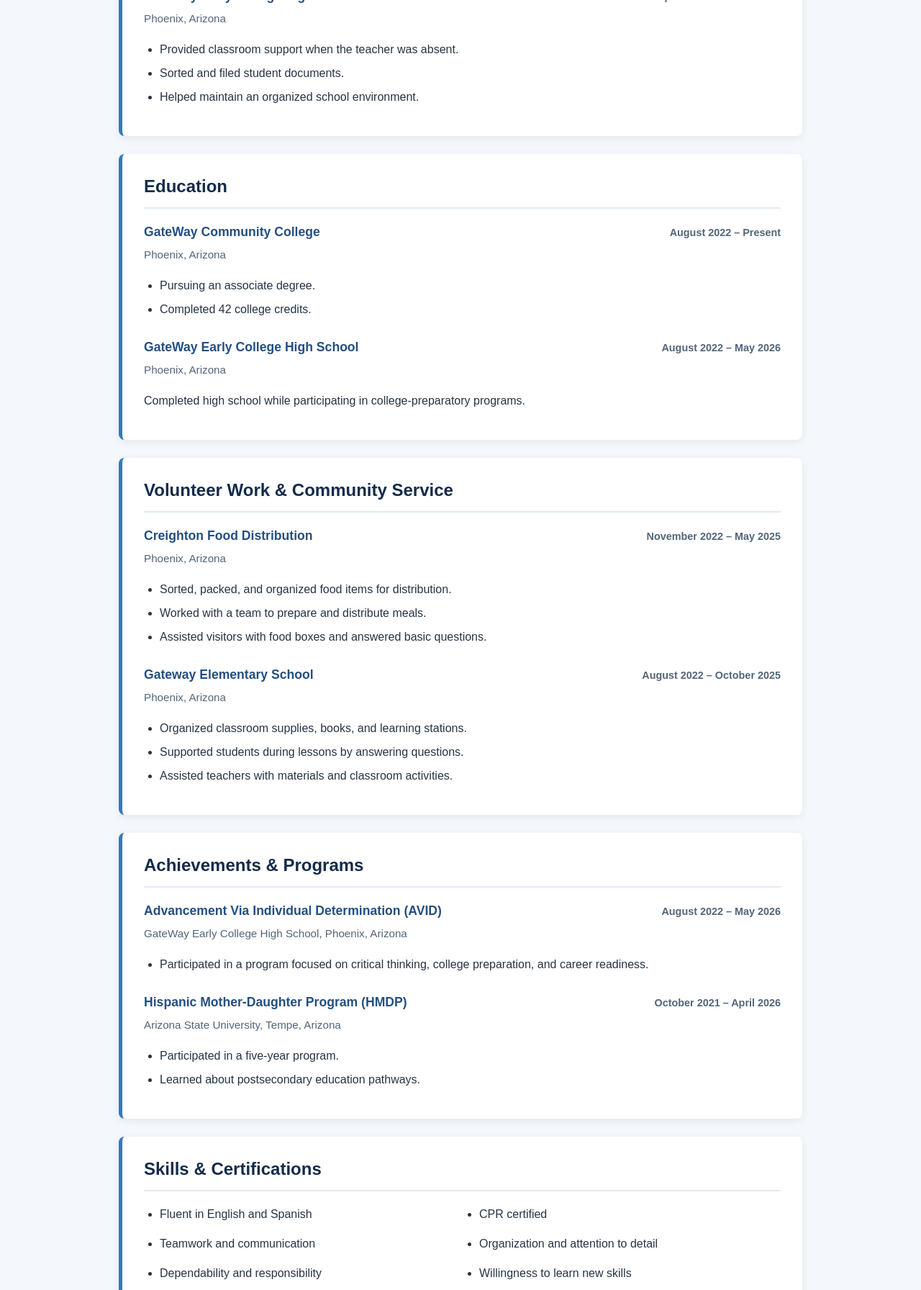
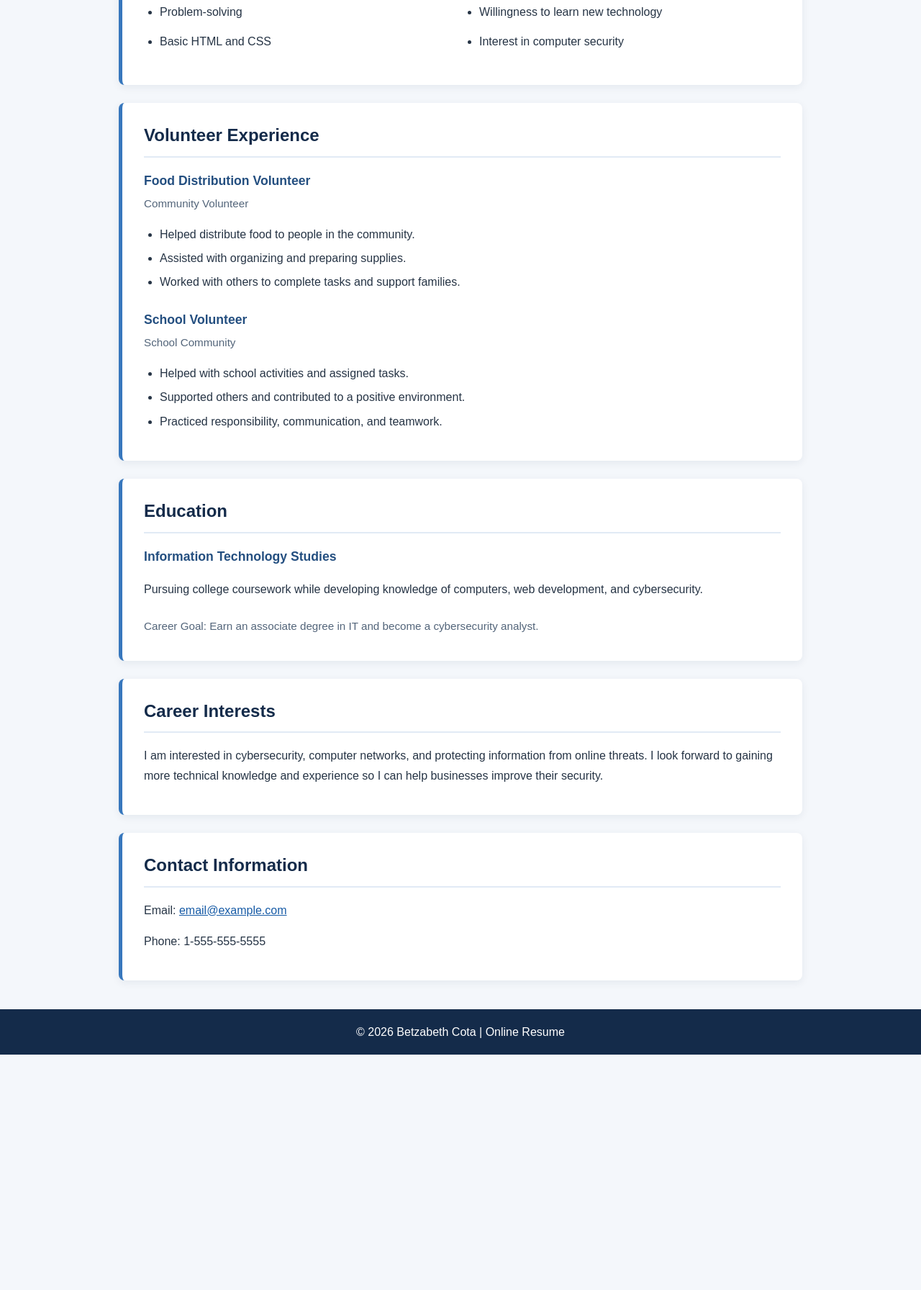
Before and after one commit to bet2190972/Resume, a plain HTML site: page index.html in a window 1280 px wide. Shown: the part 646-2438 px from the top of the page at 72% size. After the commit the page ends 2111 px from the top, so only its background shows below. Drawn offline with Linux system fonts and the light colour scheme.

Commit message:
Update index.html

```diff
--- a/index.html
+++ b/index.html
@@ -1,56 +1,78 @@
+
 <!DOCTYPE html>
 <html lang="en">
 <head>
     <meta charset="UTF-8">
     <meta name="viewport" content="width=device-width, initial-scale=1.0">
-    <meta name="description" content="Online resume of Betzabeth Cota Lopez.">
+    <meta name="description" content="Online resume highlighting education, volunteer experience, and cybersecurity career goals.">
 
-    <title>Betzabeth Cota Lopez | Resume</title>
+    <title>Betzabeth Cota | Online Resume</title>
+
     <link rel="stylesheet" href="style.css">
 </head>
 
 <body>
     <header class="hero">
         <div class="container">
-            <h1>Betzabeth Cota Lopez</h1>
-            <p class="subtitle">Student</p>
+            <h1>Betzabeth Cota</h1>
+            <p class="subtitle">Aspiring Cybersecurity Analyst</p>
 
             <nav aria-label="Main navigation">
-                <a href="#summary">Summary</a>
+                <a href="#about">About</a>
+                <a href="#skills">Skills</a>
                 <a href="#experience">Experience</a>
                 <a href="#education">Education</a>
-                <a href="#volunteer">Volunteer Work</a>
-                <a href="#achievements">Achievements</a>
-                <a href="#skills">Skills</a>
                 <a href="#contact">Contact</a>
             </nav>
         </div>
     </header>
 
     <main class="container">
-        <section id="summary" class="section">
-            <h2>Summary of Qualifications</h2>
-            <ul>
-                <li>Dependable individual eager to learn and develop new skills.</li>
-                <li>Dedicated and committed to succeeding in assigned tasks.</li>
-                <li>Responsible and motivated student.</li>
-                <li>Ability to work independently or as part of a team.</li>
+        <section id="about" class="section">
+            <h2>Profile</h2>
+            <p>
+                I am a motivated student interested in information technology
+                and cybersecurity. I am working toward building my technical
+                skills and learning how to protect computer systems and
+                personal information. I am reliable, organized, a quick learner,
+                and able to work well with a team. My goal is to become a
+                cybersecurity analyst and help keep people and organizations
+                safe online.
+            </p>
+        </section>
+
+        <section id="skills" class="section">
+            <h2>Skills</h2>
+            <ul class="skills-list">
+                <li>Teamwork and communication</li>
+                <li>Organization and time management</li>
+                <li>Problem-solving</li>
+                <li>Willingness to learn new technology</li>
+                <li>Basic HTML and CSS</li>
+                <li>Interest in computer security</li>
             </ul>
         </section>
 
         <section id="experience" class="section">
-            <h2>Experience</h2>
+            <h2>Volunteer Experience</h2>
 
             <article class="resume-item">
-                <div class="item-heading">
-                    <h3>GateWay Early College High School</h3>
-                    <span class="date">September 2026 – Present</span>
-                </div>
-                <p class="details">Phoenix, Arizona</p>
+                <h3>Food Distribution Volunteer</h3>
+                <p class="details">Community Volunteer</p>
                 <ul>
-                    <li>Provided classroom support when the teacher was absent.</li>
-                    <li>Sorted and filed student documents.</li>
-                    <li>Helped maintain an organized school environment.</li>
+                    <li>Helped distribute food to people in the community.</li>
+                    <li>Assisted with organizing and preparing supplies.</li>
+                    <li>Worked with others to complete tasks and support families.</li>
+                </ul>
+            </article>
+
+            <article class="resume-item">
+                <h3>School Volunteer</h3>
+                <p class="details">School Community</p>
+                <ul>
+                    <li>Helped with school activities and assigned tasks.</li>
+                    <li>Supported others and contributed to a positive environment.</li>
+                    <li>Practiced responsibility, communication, and teamwork.</li>
                 </ul>
             </article>
         </section>
@@ -59,106 +81,41 @@
             <h2>Education</h2>
 
             <article class="resume-item">
-                <div class="item-heading">
-                    <h3>GateWay Community College</h3>
-                    <span class="date">August 2022 – Present</span>
-                </div>
-                <p class="details">Phoenix, Arizona</p>
-                <ul>
-                    <li>Pursuing an associate degree.</li>
-                    <li>Completed 42 college credits.</li>
-                </ul>
+                <h3>Information Technology Studies</h3>
+                <p>
+                    Pursuing college coursework while developing knowledge
+                    of computers, web development, and cybersecurity.
+                </p>
             </article>
 
-            <article class="resume-item">
-                <div class="item-heading">
-                    <h3>GateWay Early College High School</h3>
-                    <span class="date">August 2022 – May 2026</span>
-                </div>
-                <p class="details">Phoenix, Arizona</p>
-                <p>Completed high school while participating in college-preparatory programs.</p>
-            </article>
+            <p class="details">
+                Career Goal: Earn an associate degree in IT and become a
+                cybersecurity analyst.
+            </p>
         </section>
 
-        <section id="volunteer" class="section">
-            <h2>Volunteer Work &amp; Community Service</h2>
-
-            <article class="resume-item">
-                <div class="item-heading">
-                    <h3>Creighton Food Distribution</h3>
-                    <span class="date">November 2022 – May 2025</span>
-                </div>
-                <p class="details">Phoenix, Arizona</p>
-                <ul>
-                    <li>Sorted, packed, and organized food items for distribution.</li>
-                    <li>Worked with a team to prepare and distribute meals.</li>
-                    <li>Assisted visitors with food boxes and answered basic questions.</li>
-                </ul>
-            </article>
-
-            <article class="resume-item">
-                <div class="item-heading">
-                    <h3>Gateway Elementary School</h3>
-                    <span class="date">August 2022 – October 2025</span>
-                </div>
-                <p class="details">Phoenix, Arizona</p>
-                <ul>
-                    <li>Organized classroom supplies, books, and learning stations.</li>
-                    <li>Supported students during lessons by answering questions.</li>
-                    <li>Assisted teachers with materials and classroom activities.</li>
-                </ul>
-            </article>
-        </section>
-
-        <section id="achievements" class="section">
-            <h2>Achievements &amp; Programs</h2>
-
-            <article class="resume-item">
-                <div class="item-heading">
-                    <h3>Advancement Via Individual Determination (AVID)</h3>
-                    <span class="date">August 2022 – May 2026</span>
-                </div>
-                <p class="details">GateWay Early College High School, Phoenix, Arizona</p>
-                <ul>
-                    <li>Participated in a program focused on critical thinking, college preparation, and career readiness.</li>
-                </ul>
-            </article>
-
-            <article class="resume-item">
-                <div class="item-heading">
-                    <h3>Hispanic Mother-Daughter Program (HMDP)</h3>
-                    <span class="date">October 2021 – April 2026</span>
-                </div>
-                <p class="details">Arizona State University, Tempe, Arizona</p>
-                <ul>
-                    <li>Participated in a five-year program.</li>
-                    <li>Learned about postsecondary education pathways.</li>
-                </ul>
-            </article>
-        </section>
-
-        <section id="skills" class="section">
-            <h2>Skills &amp; Certifications</h2>
-            <ul class="skills-list">
-                <li>Fluent in English and Spanish</li>
-                <li>CPR certified</li>
-                <li>Teamwork and communication</li>
-                <li>Organization and attention to detail</li>
-                <li>Dependability and responsibility</li>
-                <li>Willingness to learn new skills</li>
-            </ul>
+        <section id="goals" class="section">
+            <h2>Career Interests</h2>
+            <p>
+                I am interested in cybersecurity, computer networks, and
+                protecting information from online threats. I look forward
+                to gaining more technical knowledge and experience so I can
+                help businesses improve their security.
+            </p>
         </section>
 
         <section id="contact" class="section">
             <h2>Contact Information</h2>
-            <p>Email: <a href="mailto:email@example.com">email@example.com</a></p>
+            <p>Email:
+                <a href="mailto:email@example.com">email@example.com</a>
+            </p>
             <p>Phone: 1-555-555-5555</p>
         </section>
     </main>
 
     <footer>
         <div class="container">
-            <p>&copy; 2026 Betzabeth Cota Lopez | Online Resume</p>
+            <p>&copy; 2026 Betzabeth Cota | Online Resume</p>
         </div>
     </footer>
 </body>
```
